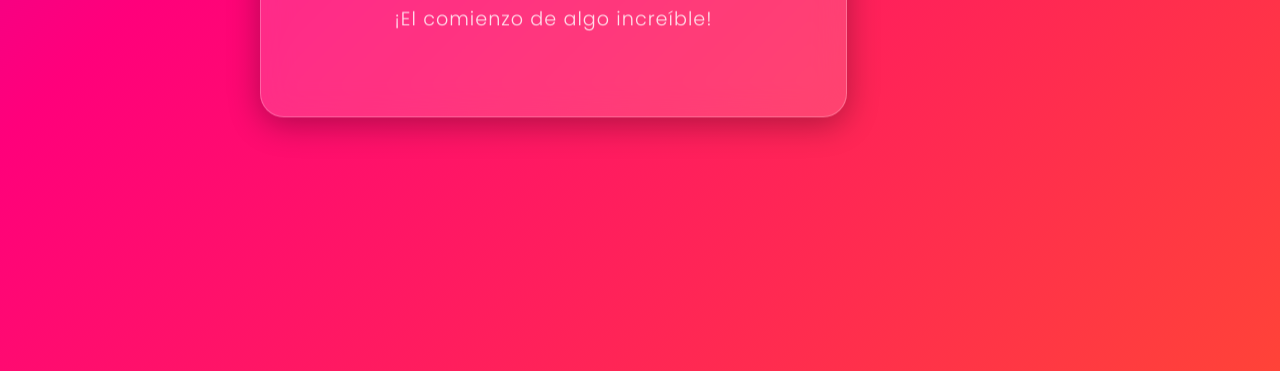
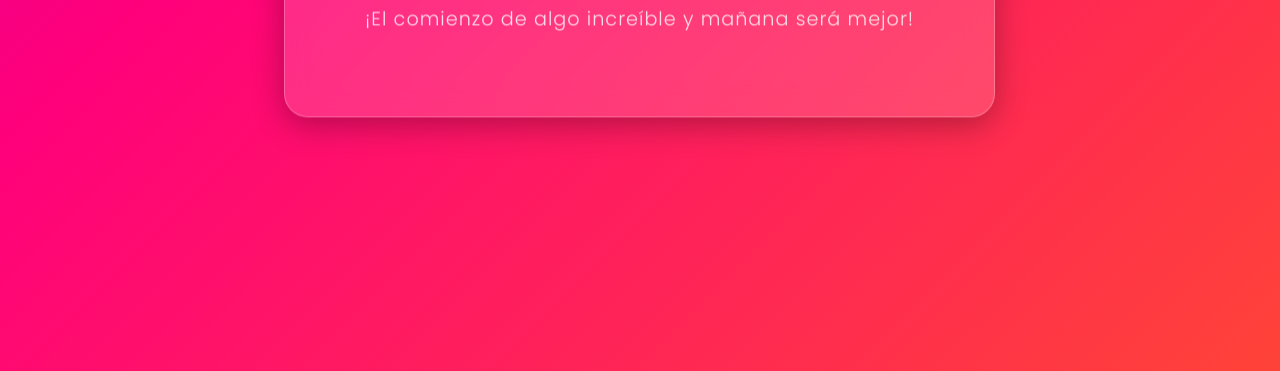
Before and after one commit to AndresAlvarezVera/Producto1_2, a plain HTML site: page index.html in a window 1280 px wide. Shown: the part 429-800 px from the top of the page. Drawn offline with Linux system fonts and the light colour scheme.

Commit message:
Mundito2

```diff
--- a/index.html
+++ b/index.html
@@ -114,8 +114,7 @@
 <body>
     <div class="glass-card">
         <h1>Hola Mundo</h1>
-        <p>¡El comienzo de algo increíble!</p>
+        <p>¡El comienzo de algo increíble y mañana será mejor!</p>
     </div>
 </body>
 </html>
-// HOLA MUNDO CRUEL
```
